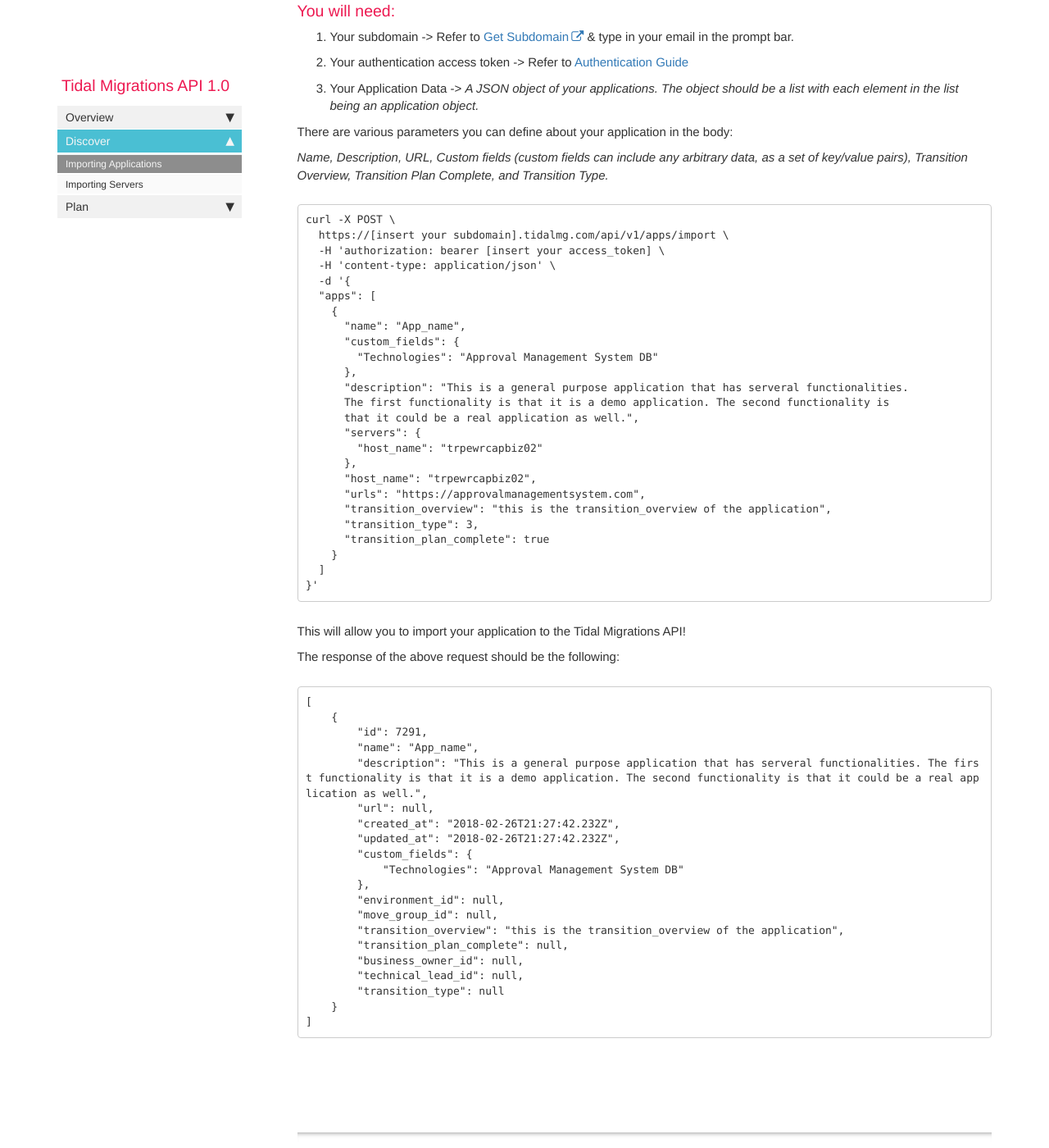
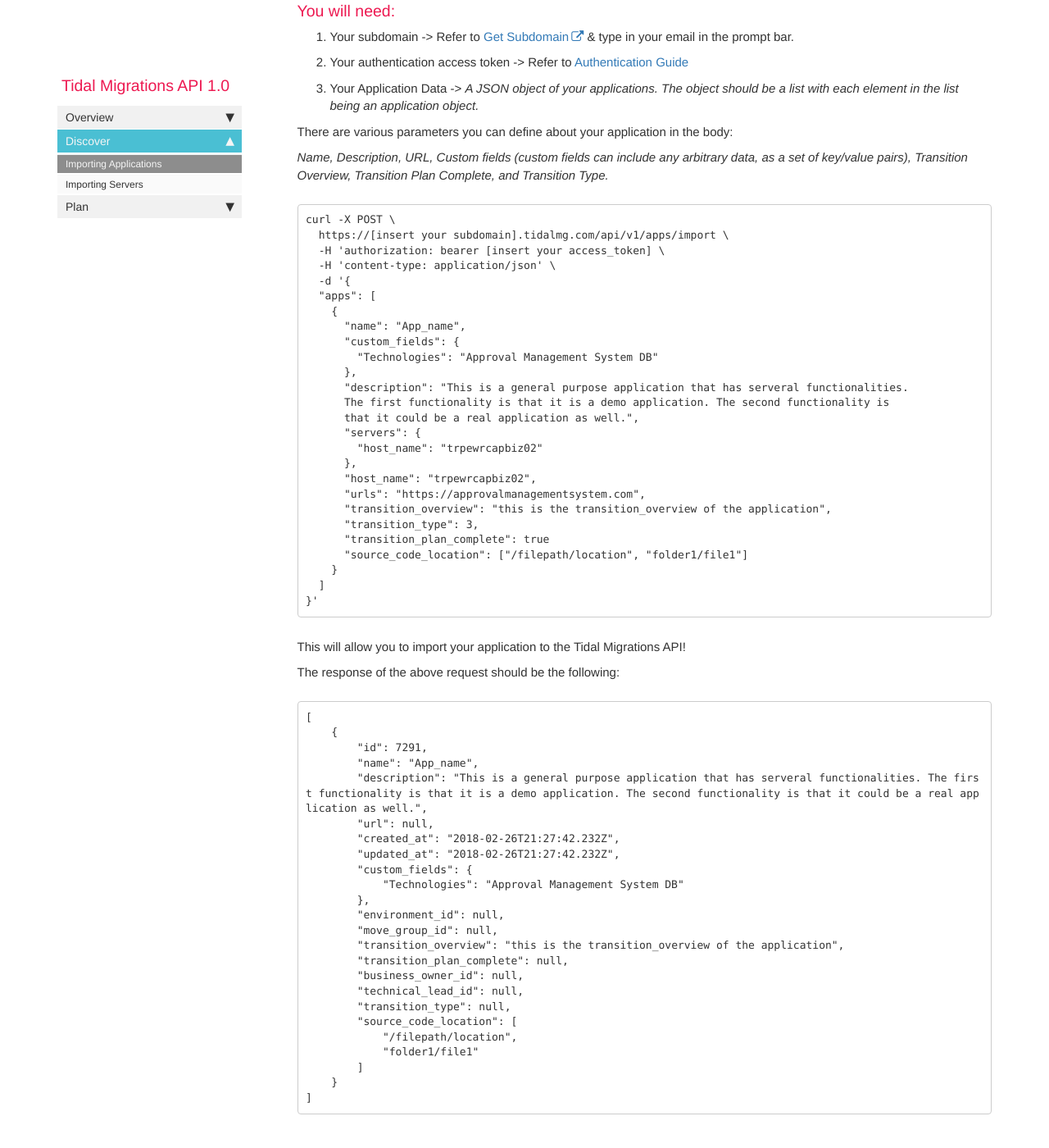
Before and after one commit to tidalmigrations/tidalmigrations.github.io, a Jekyll site: the page built from pages/api/importing_applications.md, in a window 1280 px wide and 1400 px high, scrolled down 407 px. Shown: the whole window at 82% size. Built offline with Jekyll 4.4.1, drawn with Linux system fonts in a browser that asks for light colours; nearby versions of some CDN libraries; comment, search, counter and statistics services are not loaded.

Commit message:
add source code field to the apps model

````diff
--- a/pages/api/importing_applications.md
+++ b/pages/api/importing_applications.md
@@ -55,6 +55,7 @@ curl -X POST \
       "transition_overview": "this is the transition_overview of the application",
       "transition_type": 3,
       "transition_plan_complete": true
+      "source_code_location": ["/filepath/location", "folder1/file1"]
     }
   ]
 }'
@@ -81,7 +82,11 @@ The response of the above request should be the following:
         "transition_plan_complete": null,
         "business_owner_id": null,
         "technical_lead_id": null,
-        "transition_type": null
+        "transition_type": null,
+        "source_code_location": [
+            "/filepath/location",
+            "folder1/file1"
+        ]
     }
 ]
  ```
````
Also changed, not shown: pages/api/get_several.md (+12 -0 lines), pages/tidal tools/syncservers.md (+5 -1 lines).
